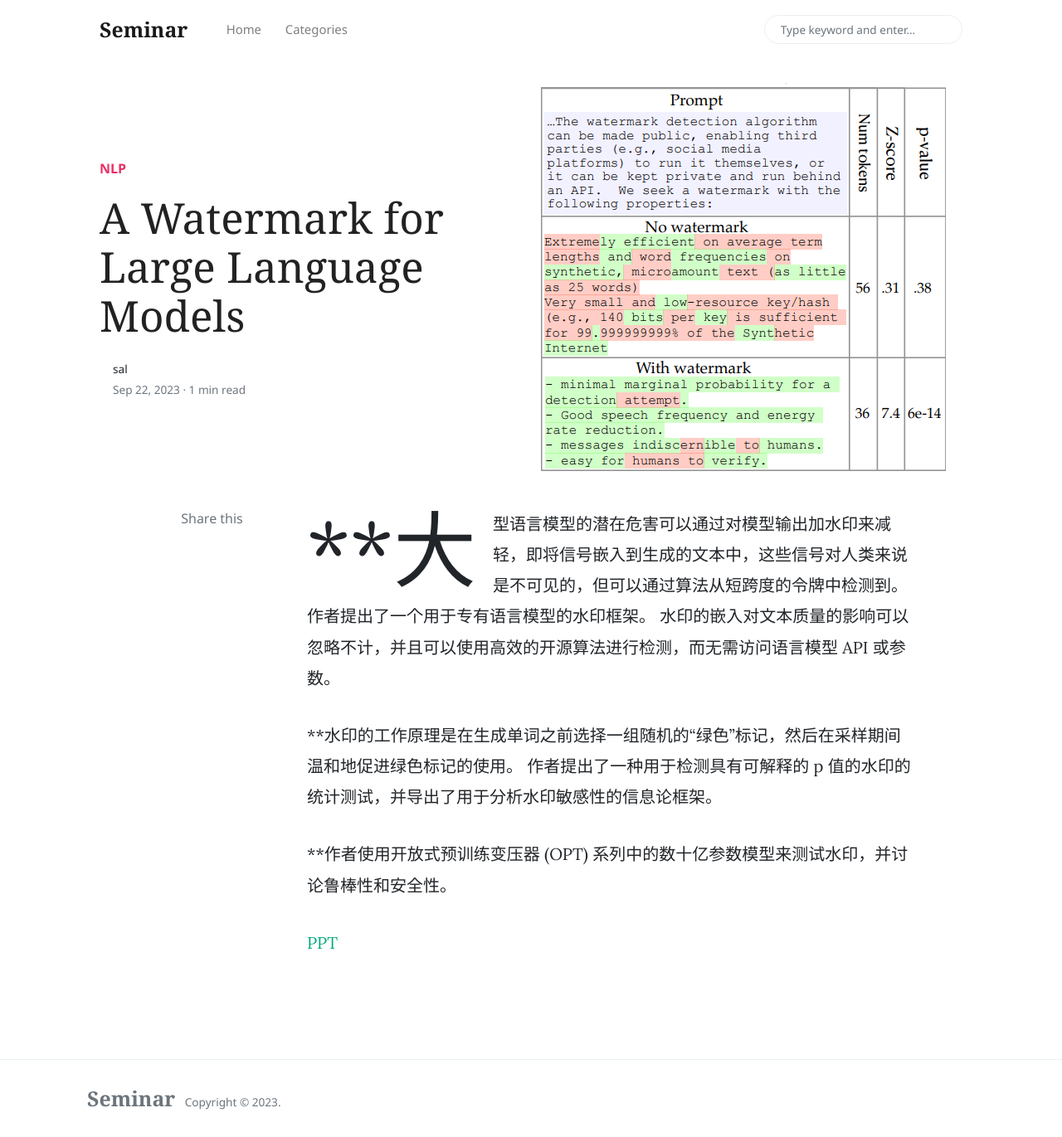
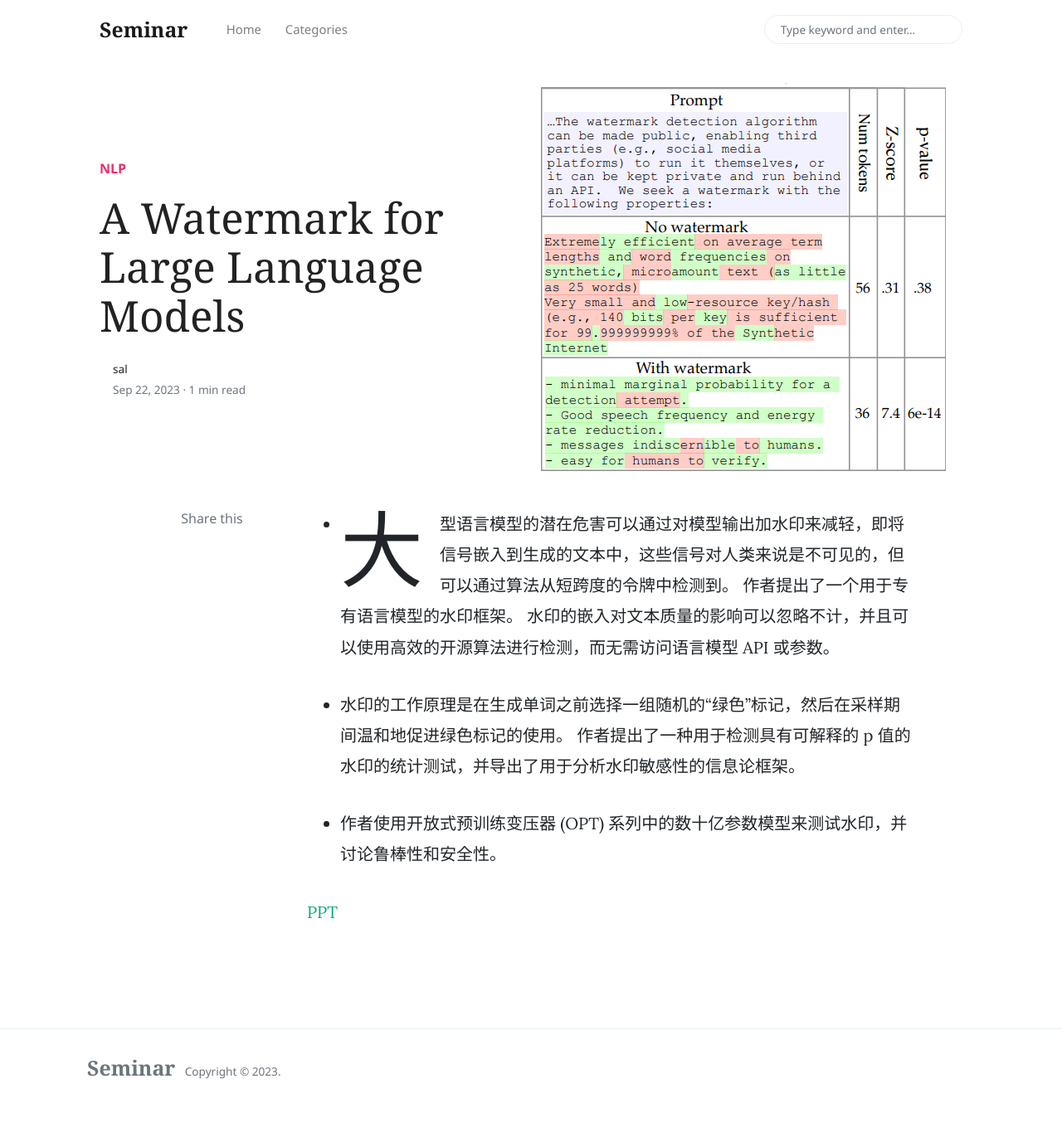
Before and after one commit to biya0105/biya0105.github.io, a Jekyll site: the page built from _posts/2023-09-22-A Watermark for Large Language Models.md, in a window 1280 px wide and 1371 px high. Shown: the whole window at 83% size. Built offline with Jekyll 4.4.1, drawn with Linux system fonts in a browser that asks for light colours; nearby versions of some CDN libraries; comment, search, counter and statistics services are not loaded.

```diff
--- a/_posts/2023-09-22-A Watermark for Large Language Models.md
+++ b/_posts/2023-09-22-A Watermark for Large Language Models.md
@@ -5,11 +5,12 @@
     categories: [NLP]
     image: assets/images/zongwei20231016.jpg
 ---
-**大型语言模型的潜在危害可以通过对模型输出加水印来减轻，即将信号嵌入到生成的文本中，这些信号对人类来说是不可见的，但可以通过算法从短跨度的令牌中检测到。 作者提出了一个用于专有语言模型的水印框架。 水印的嵌入对文本质量的影响可以忽略不计，并且可以使用高效的开源算法进行检测，而无需访问语言模型 API 或参数。
 
-**水印的工作原理是在生成单词之前选择一组随机的“绿色”标记，然后在采样期间温和地促进绿色标记的使用。 作者提出了一种用于检测具有可解释的 p 值的水印的统计测试，并导出了用于分析水印敏感性的信息论框架。
+- 大型语言模型的潜在危害可以通过对模型输出加水印来减轻，即将信号嵌入到生成的文本中，这些信号对人类来说是不可见的，但可以通过算法从短跨度的令牌中检测到。 作者提出了一个用于专有语言模型的水印框架。 水印的嵌入对文本质量的影响可以忽略不计，并且可以使用高效的开源算法进行检测，而无需访问语言模型 API 或参数。
 
-**作者使用开放式预训练变压器 (OPT) 系列中的数十亿参数模型来测试水印，并讨论鲁棒性和安全性。
+- 水印的工作原理是在生成单词之前选择一组随机的“绿色”标记，然后在采样期间温和地促进绿色标记的使用。 作者提出了一种用于检测具有可解释的 p 值的水印的统计测试，并导出了用于分析水印敏感性的信息论框架。
+
+- 作者使用开放式预训练变压器 (OPT) 系列中的数十亿参数模型来测试水印，并讨论鲁棒性和安全性。
 
 
 [PPT](https://github.com/DMML-CQU/DMML-CQU.github.io/blob/main/assets/ppt/A%20Watermark%20for%20Large%20Language%20Models.pptx)
```
